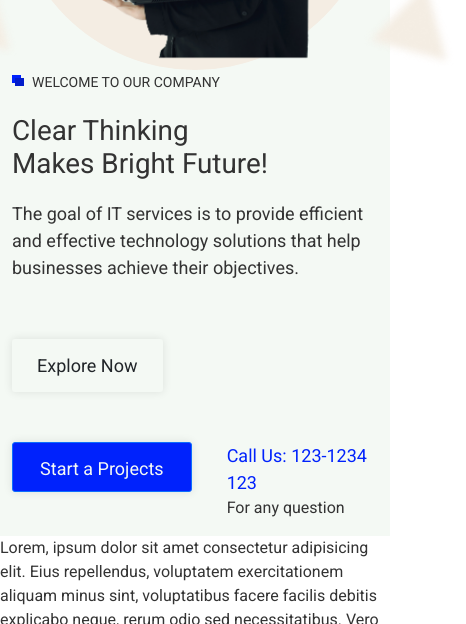
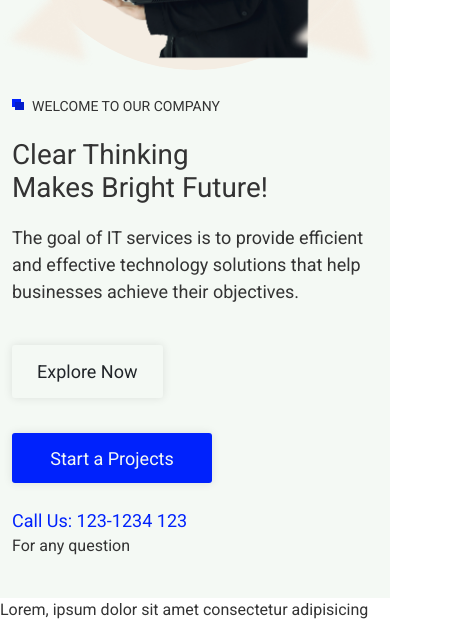
Before and after one commit to Md-Naim-Howlader/Najat_Solution_BD, a React (Vite) app: page / in a window 390 px wide. Shown: the part 507-1131 px from the top of the page, 466 px wide, since content can reach past the window. Built offline with nearby package versions, Linux system fonts and the light colour scheme; no server answers.

Commit message:
added responsive modify

```diff
--- a/src/App.css
+++ b/src/App.css
@@ -56,7 +56,7 @@ a {
 .nav-link {
   text-decoration: none;
   color: #333;
-  font-size: 17px;
+  font-size: 20px;
 }
 .nav-link.active {
   color: #0022fc !important;
@@ -123,10 +123,10 @@ a {
 }
 .start-project {
   margin-top: 50px;
-  display: flex;
 }
 .btn-project {
   border-radius: 3px;
+  border: none;
   background-color: #0022fc;
   box-shadow: 0px 0px 10px 0px rgba(0, 0, 0, 0.1);
   font-size: 18px;
--- a/src/layout/header/Header.jsx
+++ b/src/layout/header/Header.jsx
@@ -53,7 +53,7 @@ const Header = () => {
           </div>
         </div>
       </div>
-      <Navbar expand="lg" className="bg-default shadow shadow-md-none">
+      <Navbar expand="lg" className="bg-default">
         <Container>
           <NavLink className="d-flex navbar-brand  align-items-center text-decoration-none ">
             <img
--- a/src/pages/Home.jsx
+++ b/src/pages/Home.jsx
@@ -1,10 +1,10 @@
 const Home = () => {
   return (
     <>
-      <section className="bg-default hero">
+      <section className="bg-default hero pb-4 pb-md-0">
         <div className="container">
           <div className="row align-align-items-end pt-5 gap-md-5">
-            <div className="col-12 col-lg-6 position-relative order-2 order-md-1">
+            <div className="col-12 col-lg-6 position-relative order-2 order-md-1 mt-4 mt-md-0 ">
               <span className="welcome_msg-i"></span>
               <span className="welcomTxt">WELCOME TO OUR COMPANY</span>
               <h1 className="hero-heading">
@@ -16,11 +16,9 @@ const Home = () => {
                 objectives.
               </p>
               <button className="explore-btn btn">Explore Now</button>
-              <div className="start-project">
-                <button className="btn btn-primary btn-project">
-                  Start a Projects
-                </button>
-                <div className="call-us">
+              <div className="start-project d-md-flex">
+                <button className="btn-project">Start a Projects</button>
+                <div className="call-us mt-4 mt-md-0">
                   <a
                     className="text-primary text-decoration-none"
                     href="tel:+1231234123"
--- a/src/styles/responsive.css
+++ b/src/styles/responsive.css
@@ -2,4 +2,38 @@
   .logo {
     font-size: 1.5rem;
   }
+  .angle2 {
+    right: -7px;
+    top: -36px;
+  }
+  .angle1 {
+    left: -12px;
+    top: -39px;
+  }
+  .angle3 {
+    left: 0;
+    bottom: 0;
+  }
+  .angle4 {
+    right: 0;
+    bottom: 0;
+  }
+  .explore-btn {
+    margin-top: 40px;
+  }
+
+  .start-project {
+    margin-top: 35px;
+  }
+  .btn-project {
+    display: inline-block;
+    width: none;
+    height: none;
+  }
 }
+
+@media (max-width: 575px) {
+  .call-us {
+    margin-left: 0;
+  }
+}
```
Also changed, not shown: src/information.txt (deleted), 1 other file (tests, documents, lock files or other folders).
